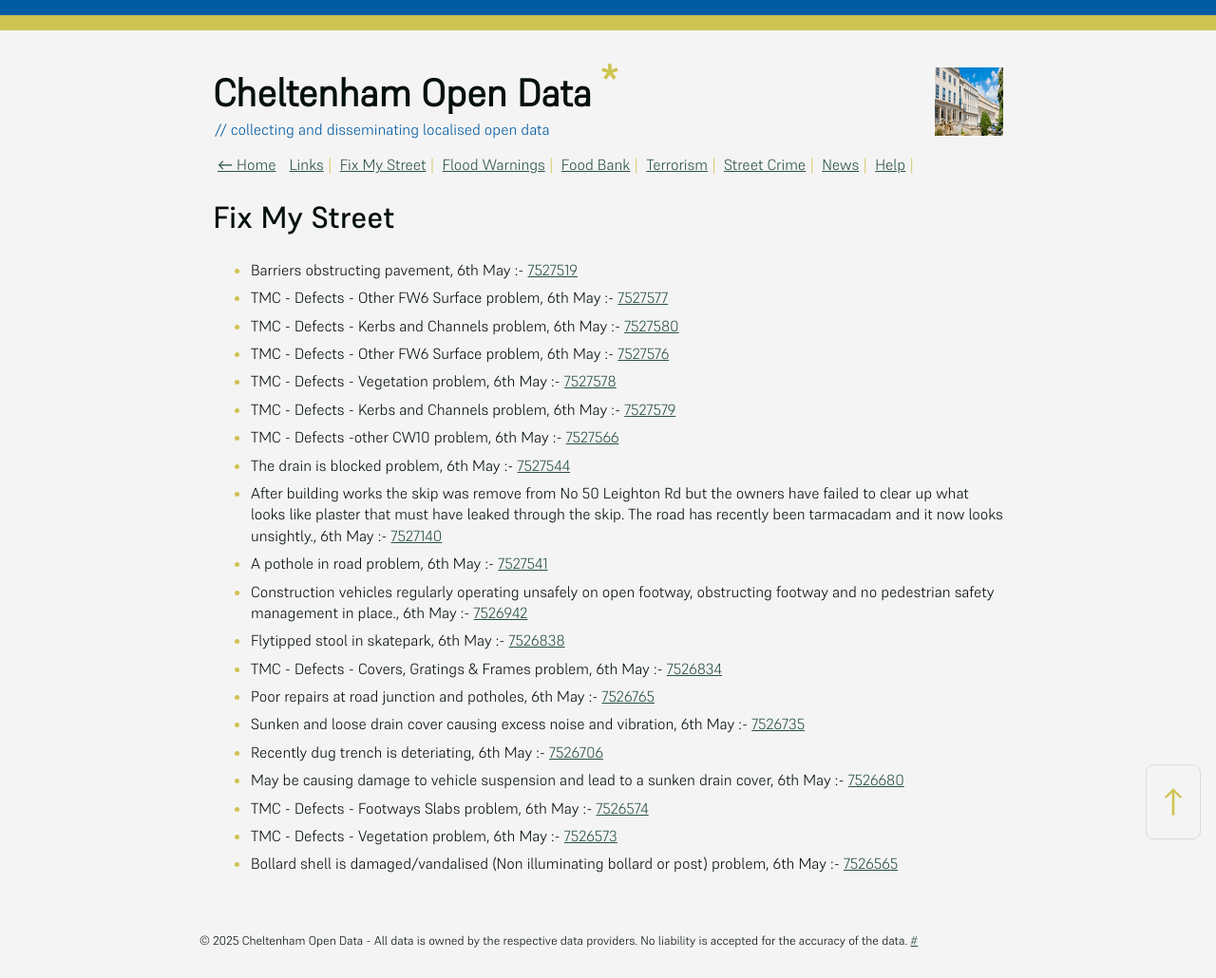
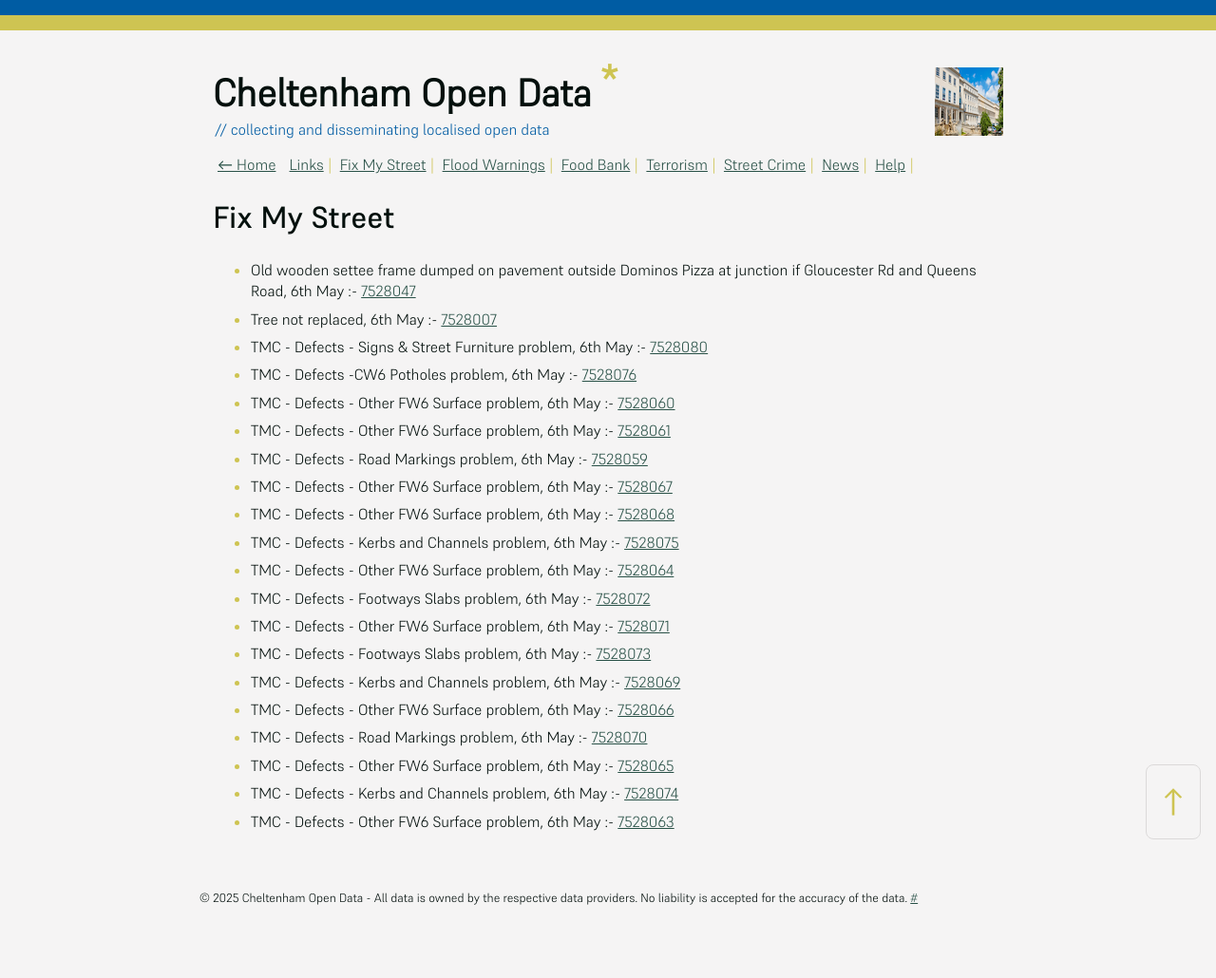
Before and after one commit to mat-0/cheltenham-open-data, a Jekyll site: the page built from _pages/fix-my-street.md, in a window 1280 px wide. Shown: the whole page at 95% size. Built offline with Jekyll 4.4.1, drawn with Linux system fonts in a browser that asks for light colours; after the commit the page ends 985 px from its top, so only the background shows below that.

Commit message:
Updated 2025-05-06 10:57:52

```diff
--- a/_pages/fix-my-street.md
+++ b/_pages/fix-my-street.md
@@ -9,25 +9,25 @@ permalink: /fix-my-street
 
 <!-- fix_marker starts -->
 
-- Barriers obstructing pavement, 6th May :- [7527519](https://www.fixmystreet.com/report/7527519)
-- TMC - Defects - Other FW6  Surface problem, 6th May :- [7527577](https://www.fixmystreet.com/report/7527577)
-- TMC - Defects - Kerbs and Channels problem, 6th May :- [7527580](https://www.fixmystreet.com/report/7527580)
-- TMC - Defects - Other FW6  Surface problem, 6th May :- [7527576](https://www.fixmystreet.com/report/7527576)
-- TMC - Defects - Vegetation problem, 6th May :- [7527578](https://www.fixmystreet.com/report/7527578)
-- TMC - Defects - Kerbs and Channels problem, 6th May :- [7527579](https://www.fixmystreet.com/report/7527579)
-- TMC - Defects -other CW10 problem, 6th May :- [7527566](https://www.fixmystreet.com/report/7527566)
-- The drain is blocked problem, 6th May :- [7527544](https://www.fixmystreet.com/report/7527544)
-- After building works the skip was remove from No 50 Leighton Rd but the owners have failed to clear up what looks like plaster that must have leaked through the skip. The road has recently been tarmacadam and it now looks unsightly., 6th May :- [7527140](https://www.fixmystreet.com/report/7527140)
-- A pothole in road problem, 6th May :- [7527541](https://www.fixmystreet.com/report/7527541)
-- Construction vehicles regularly operating unsafely on open footway, obstructing footway and no pedestrian safety management in place., 6th May :- [7526942](https://www.fixmystreet.com/report/7526942)
-- Flytipped stool in skatepark, 6th May :- [7526838](https://www.fixmystreet.com/report/7526838)
-- TMC - Defects - Covers, Gratings & Frames problem, 6th May :- [7526834](https://www.fixmystreet.com/report/7526834)
-- Poor repairs at road junction and potholes, 6th May :- [7526765](https://www.fixmystreet.com/report/7526765)
-- Sunken and loose drain cover causing excess noise and vibration, 6th May :- [7526735](https://www.fixmystreet.com/report/7526735)
-- Recently dug trench is deteriating, 6th May :- [7526706](https://www.fixmystreet.com/report/7526706)
-- May be causing damage to vehicle suspension and lead to a sunken drain cover, 6th May :- [7526680](https://www.fixmystreet.com/report/7526680)
-- TMC - Defects - Footways Slabs problem, 6th May :- [7526574](https://www.fixmystreet.com/report/7526574)
-- TMC - Defects - Vegetation problem, 6th May :- [7526573](https://www.fixmystreet.com/report/7526573)
-- Bollard shell is damaged/vandalised (Non illuminating bollard or post) problem, 6th May :- [7526565](https://www.fixmystreet.com/report/7526565)
+- Old wooden settee frame dumped on pavement outside Dominos Pizza at junction if Gloucester Rd and Queens Road, 6th May :- [7528047](https://www.fixmystreet.com/report/7528047)
+- Tree not replaced, 6th May :- [7528007](https://www.fixmystreet.com/report/7528007)
+- TMC - Defects - Signs & Street Furniture problem, 6th May :- [7528080](https://www.fixmystreet.com/report/7528080)
+- TMC - Defects -CW6 Potholes  problem, 6th May :- [7528076](https://www.fixmystreet.com/report/7528076)
+- TMC - Defects - Other FW6  Surface problem, 6th May :- [7528060](https://www.fixmystreet.com/report/7528060)
+- TMC - Defects - Other FW6  Surface problem, 6th May :- [7528061](https://www.fixmystreet.com/report/7528061)
+- TMC - Defects - Road Markings problem, 6th May :- [7528059](https://www.fixmystreet.com/report/7528059)
+- TMC - Defects - Other FW6  Surface problem, 6th May :- [7528067](https://www.fixmystreet.com/report/7528067)
+- TMC - Defects - Other FW6  Surface problem, 6th May :- [7528068](https://www.fixmystreet.com/report/7528068)
+- TMC - Defects - Kerbs and Channels problem, 6th May :- [7528075](https://www.fixmystreet.com/report/7528075)
+- TMC - Defects - Other FW6  Surface problem, 6th May :- [7528064](https://www.fixmystreet.com/report/7528064)
+- TMC - Defects - Footways Slabs problem, 6th May :- [7528072](https://www.fixmystreet.com/report/7528072)
+- TMC - Defects - Other FW6  Surface problem, 6th May :- [7528071](https://www.fixmystreet.com/report/7528071)
+- TMC - Defects - Footways Slabs problem, 6th May :- [7528073](https://www.fixmystreet.com/report/7528073)
+- TMC - Defects - Kerbs and Channels problem, 6th May :- [7528069](https://www.fixmystreet.com/report/7528069)
+- TMC - Defects - Other FW6  Surface problem, 6th May :- [7528066](https://www.fixmystreet.com/report/7528066)
+- TMC - Defects - Road Markings problem, 6th May :- [7528070](https://www.fixmystreet.com/report/7528070)
+- TMC - Defects - Other FW6  Surface problem, 6th May :- [7528065](https://www.fixmystreet.com/report/7528065)
+- TMC - Defects - Kerbs and Channels problem, 6th May :- [7528074](https://www.fixmystreet.com/report/7528074)
+- TMC - Defects - Other FW6  Surface problem, 6th May :- [7528063](https://www.fixmystreet.com/report/7528063)
 
 <!-- fix_marker ends -->
```
Also changed, not shown: _data/flood.json (+5 -69 lines), _pages/news.md (+13 -13 lines), index.md (+5 -5 lines).
